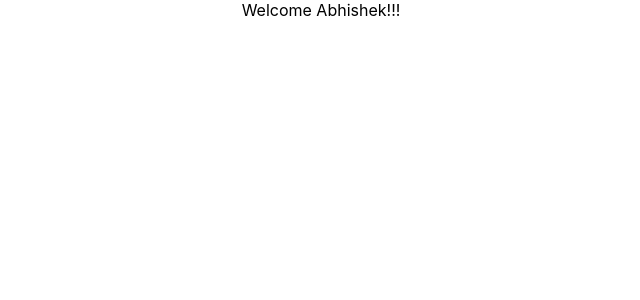
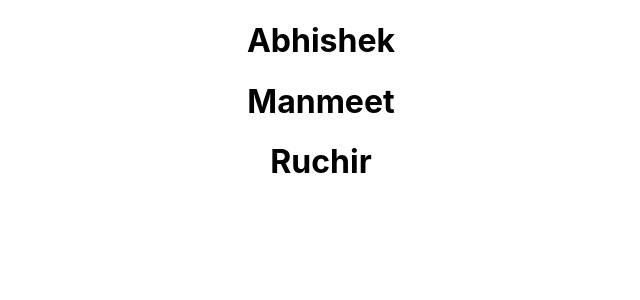
Before and after one commit to AbhishekKumar4/React-Basics, a React (Create React App) app in the folder my-app/: page / in a window 1280 px wide. Shown: the top 300 px of the page, without its empty margins (319-959 px from the left). Built offline with nearby package versions, Linux system fonts and the light colour scheme.

Commit message:
rendering list

```diff
--- a/my-app/src/App.js
+++ b/my-app/src/App.js
@@ -8,6 +8,7 @@ import HelloStExample from './components/HelloStExample'
 import Counter from './components/Counter'
 import DestructuringProps from './components/DestructuringProps'
 import CoditionalRender from './components/ConditionalRender'
+import PersonList from './components/ListPerson'
 
 function App() {
   return (
@@ -18,8 +19,9 @@ function App() {
       <CustomProps test = "This is prop"> This is child text</CustomProps>
      <HelloStExample />
      <DestructuringProps test = "This is prop"> This is child text</DestructuringProps>
-      <Counter />*/}
-     <CoditionalRender />
+      <Counter />
+     <CoditionalRender /> */}
+     <PersonList />
   </div>
   );
 }
--- /dev/null
+++ b/my-app/src/components/ListPerson.js
@@ -0,0 +1,15 @@
+import React from 'react';
+
+function PersonList() {
+    const names = ['Abhishek', 'Manmeet', 'Ruchir'];
+    const nameList = names.map(name => <h1>{name}</h1>)
+    return (
+            <div>
+                {
+                  nameList
+                }
+            </div>
+    )
+}
+
+export default PersonList;
```
